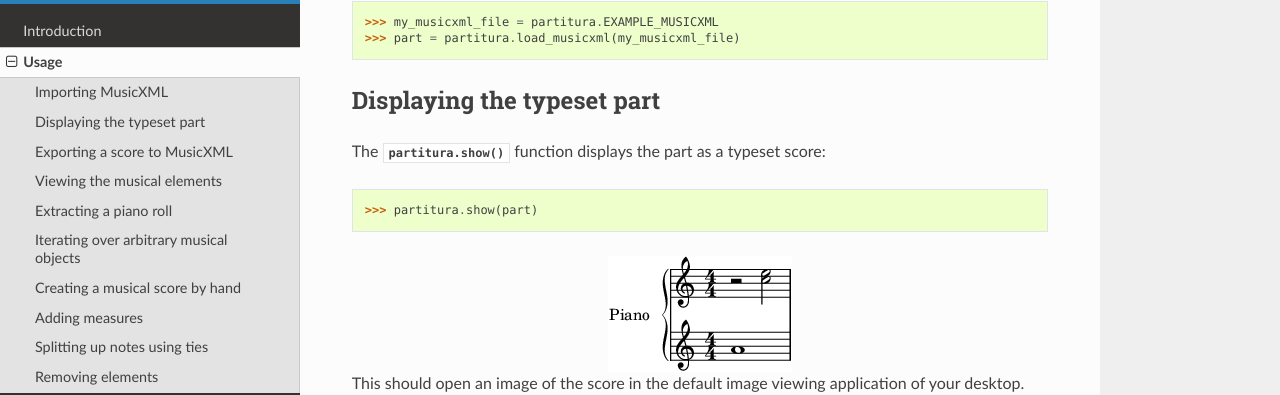
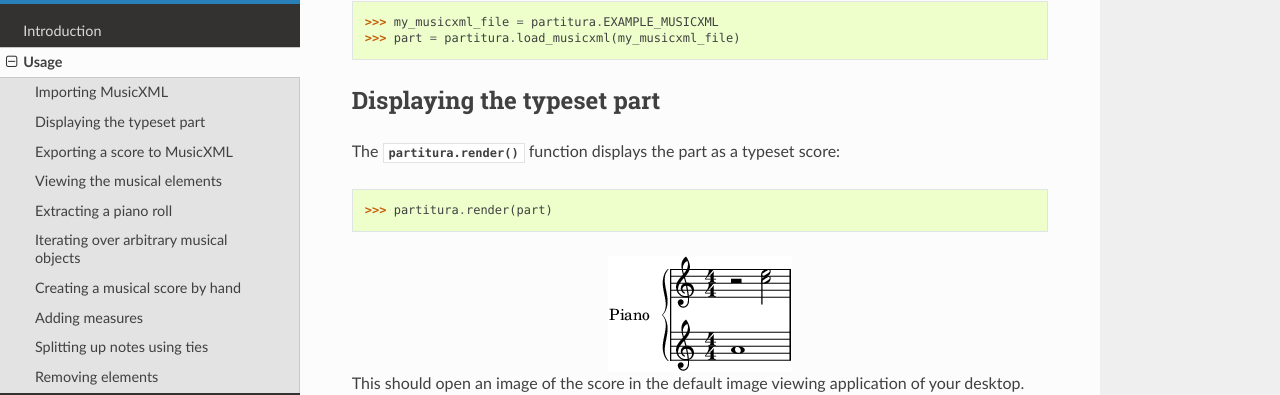
Before and after one commit to CPJKU/partitura, a Sphinx documentation site: the page built from docs/usage.rst, in a window 1280 px wide and 900 px high, scrolled down 533 px. Shown: the part 114-509 px from the top of the window. Built offline with Sphinx 7.4.7 and the Read the Docs theme 2.0.0, drawn with Linux system fonts in a browser that asks for light colours.

Commit message:
replace `show` by `render`

```diff
--- a/docs/usage.rst
+++ b/docs/usage.rst
@@ -28,9 +28,9 @@ that we load the above score as follows:
 Displaying the typeset part
 ===========================
 
-The :func:`partitura.show` function displays the part as a typeset score:
+The :func:`partitura.render` function displays the part as a typeset score:
 
->>> partitura.show(part)
+>>> partitura.render(part)
 
 .. image:: images/score_example.png
    :alt: Score example
@@ -345,7 +345,7 @@ Part id="P0" name="My Part"
 
 Let' see what our part with measures looks like in typeset form:
 
->>> partitura.show(part)
+>>> partitura.render(part)
 
 .. image:: images/score_example_1.png
    :alt: Part with measures
@@ -364,7 +364,7 @@ tied together. This can be done automatically using the function
 :func:`~partitura.score.tie_notes`:
 
 >>> score.tie_notes(part)
->>> partitura.show(part)
+>>> partitura.render(part)
 
 .. image:: images/score_example_2.png
    :alt: Part with measures
```
